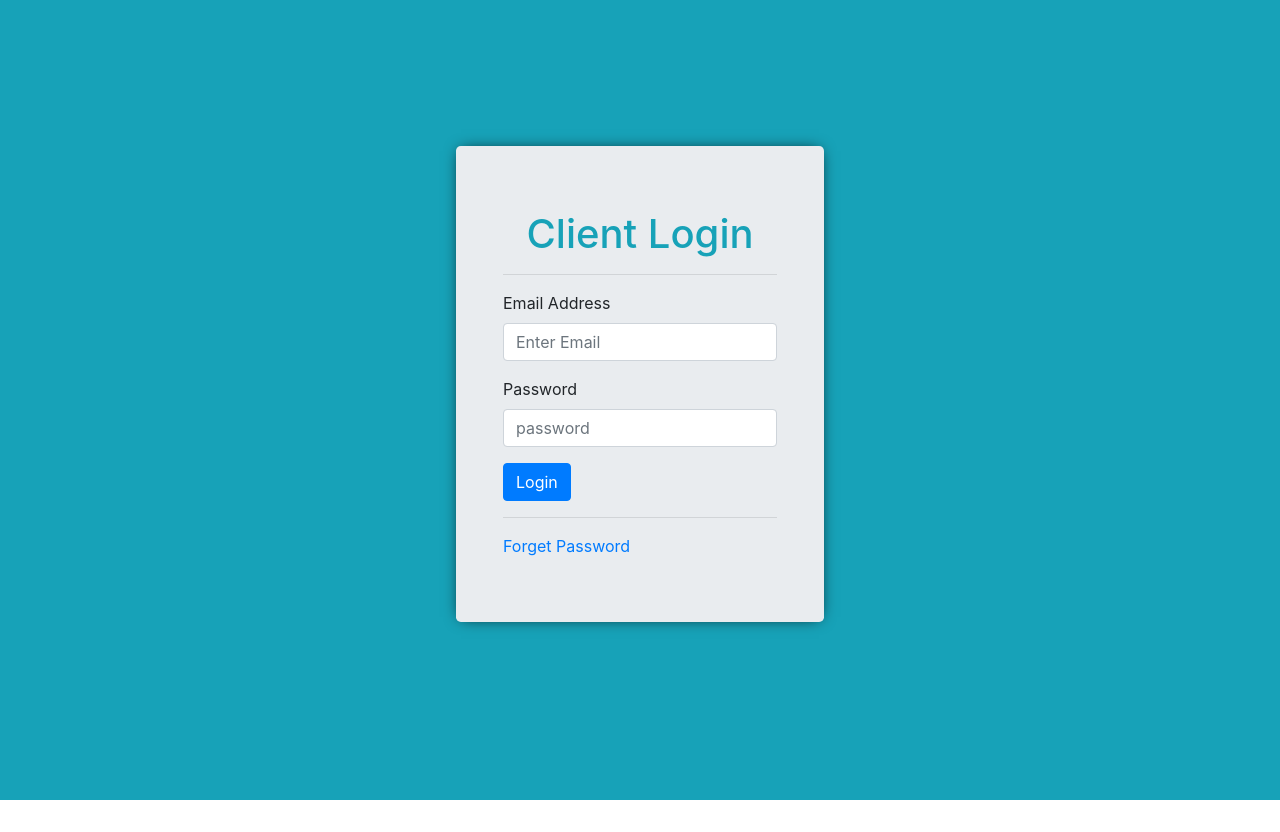
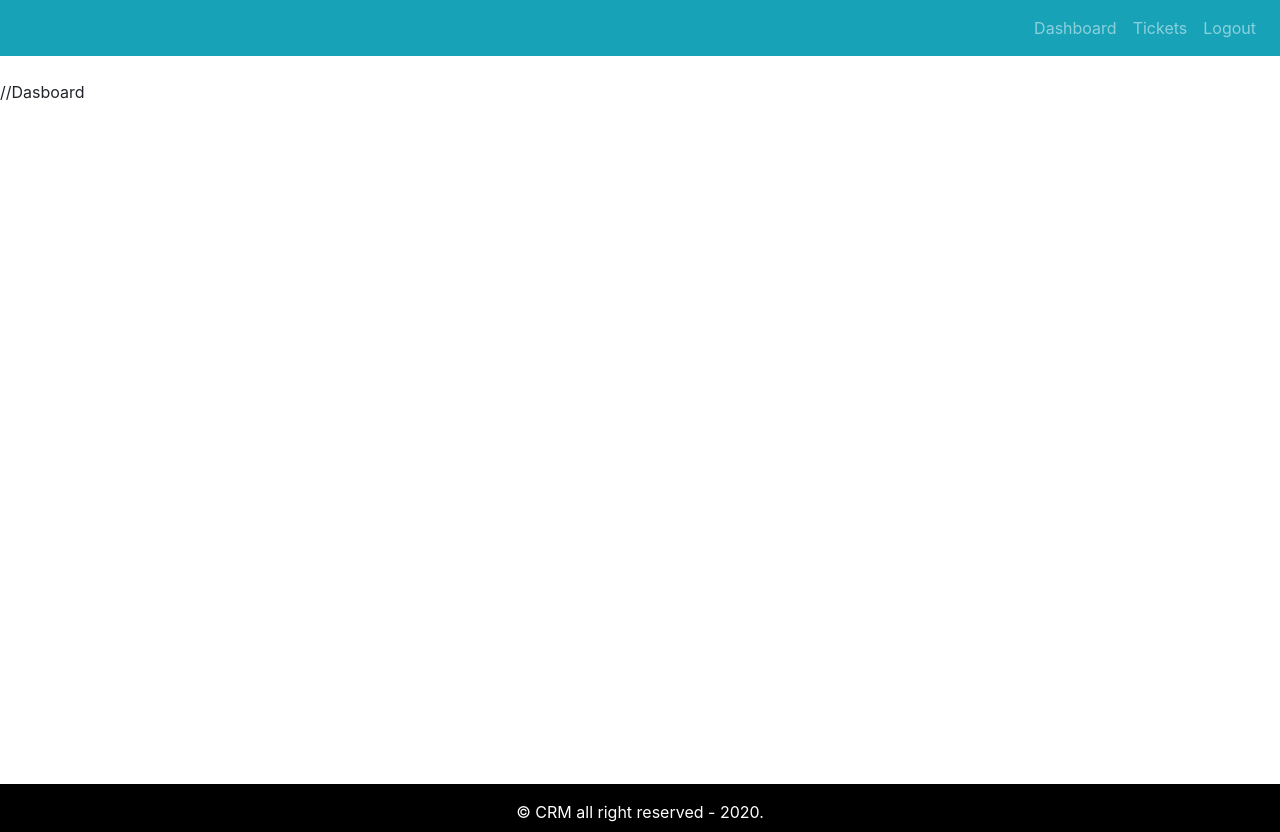
Before and after one commit to fabicon2882/project-cm-ticket, a React (Create React App) app: page / in a window 1280 px wide. Before the commit the page ends 800 px from the top, so only its background shows below. Built offline with nearby package versions, Linux system fonts and the light colour scheme.

Commit message:
layout is added with '#' will be ignored, and an empty message aborts the commit.

```diff
--- a/src/App.css
+++ b/src/App.css
@@ -0,0 +1,24 @@
+.default-layout {
+    display: grid;
+    grid-template-rows: 80px auto 3rem;
+    grid-template-areas:
+    "header"
+    "main"
+    "footer";
+}
+
+header {
+    grid-area: header;
+}
+
+main {
+    grid-area: main;
+    min-height: 88vh;
+}
+
+footer {
+    grid-area: footer;
+    background: black;
+    padding: 1rem;
+    color: white;
+}
--- a/src/App.js
+++ b/src/App.js
@@ -1,11 +1,15 @@
 import './App.css';
+import { DefaultLayout } from './components/layout/DefaultLayout';
 import { Entry } from './pages/entry/Entry.page';
 
 
 function App() {
   return (
     <div className="App">
-      <Entry />
+      {/* <Entry /> */}
+      <DefaultLayout>
+        //Dasboard
+      </DefaultLayout>
     </div>
   );
 }
--- /dev/null
+++ b/src/components/layout/DefaultLayout.js
@@ -0,0 +1,17 @@
+import React from "react";
+import { Footer } from "./partials/Footer.comp";
+import { Header } from "./partials/Header.comp";
+
+export const DefaultLayout = ({ children }) => {
+  return (
+    <div className="default-layout">
+      <header className="header">
+        <Header />
+      </header>
+      <main className="main">{ children }</main>
+      <footer className="footer">
+        <Footer />
+      </footer>
+    </div>
+  );
+};
--- /dev/null
+++ b/src/components/layout/partials/Footer.comp.js
@@ -0,0 +1,9 @@
+import React from 'react';
+
+export const Footer = () => {
+    return (
+        <div className="text-center copy-right">
+            &copy; CRM all right reserved - 2020.
+        </div>
+    )
+}
--- /dev/null
+++ b/src/components/layout/partials/Header.comp.js
@@ -0,0 +1,21 @@
+import React from 'react';
+import { Nav, Navbar, NavbarBrand } from 'react-bootstrap';
+/* import logo from '../../assets/img/logo.png'; */
+
+export const Header = () => {
+    return (
+        <Navbar collapseOnSelect bg="info" variant="dark" expand="md">
+            <Navbar.Brand>
+                {/* <img src={ logo } alt="logo" width="50px" /> */}
+            </Navbar.Brand>
+            <Navbar.Toggle aria-controls="basic-navbar-nav" />
+            <Navbar.Collapse id="basic-navbar-nav">
+                <Nav className="ml-auto">
+                    <Nav.Link href="/dashboard">Dashboard</Nav.Link>
+                    <Nav.Link href="/dashboard">Tickets</Nav.Link>
+                    <Nav.Link href="/dashboard">Logout</Nav.Link>
+                </Nav>
+            </Navbar.Collapse>
+        </Navbar>
+    )
+}
```
